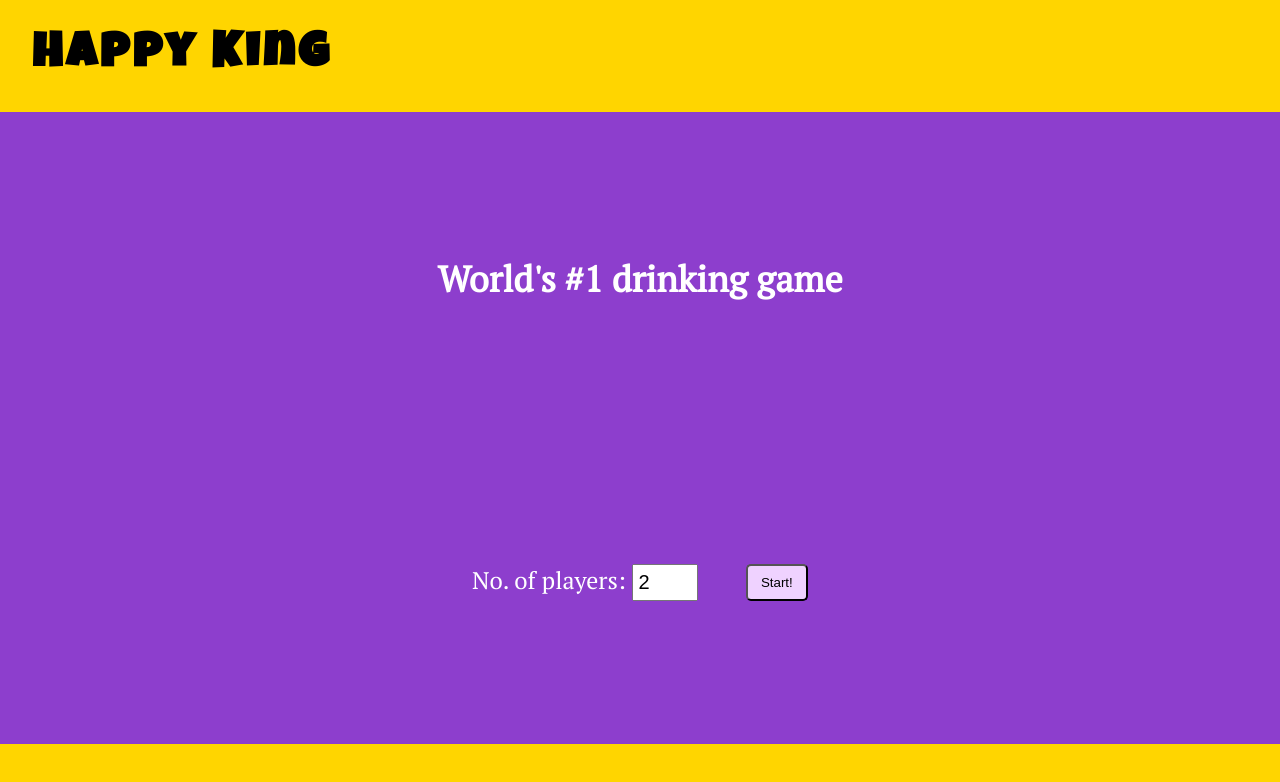
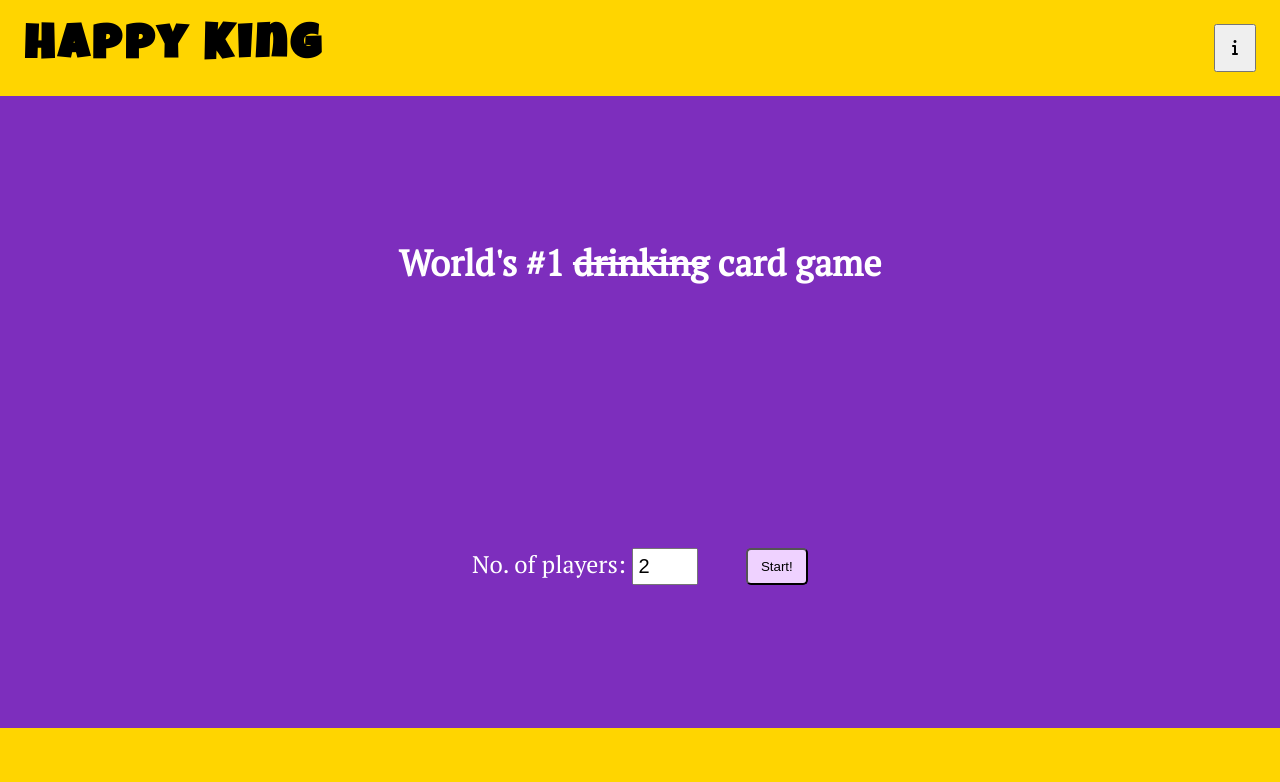
Before and after one commit to Honsie-Pie/Joyful-king, a React (Create React App) app: page / in a window 1280 px wide. Shown: the top 782 px of the page. Built offline with nearby package versions, Linux system fonts and the light colour scheme.

Commit message:
Styled how to play

```diff
--- a/public/index.html
+++ b/public/index.html
@@ -4,12 +4,13 @@
     <meta charset="utf-8" />
     <meta name="viewport" content="width=device-width, initial-scale=1" />
     <meta name="theme-color" content="#000000" />
-    <meta name="description" content="Happy King Drinking Game" />
+    <meta name="description" content="Happy King Card Game" />
+    <script src="https://kit.fontawesome.com/86eec34216.js" crossorigin="anonymous"></script>
     <link rel="preconnect" href="https://fonts.googleapis.com">
     <link rel="preconnect" href="https://fonts.gstatic.com" crossorigin>
     <link href="https://fonts.googleapis.com/css2?family=Luckiest+Guy&family=PT+Serif&display=swap" rel="stylesheet">
     <link rel="manifest" href="%PUBLIC_URL%/manifest.json" />
-    <title>Joyful King</title>
+    <title>Joyful King Card Game</title>
   </head>
   <body>
     <noscript>You need to enable JavaScript to run this app.</noscript>
--- a/src/App.css
+++ b/src/App.css
@@ -1,9 +1,10 @@
 
 :root{
-  --menu-bg: #8d3ecd;
-  --card-bg: #5a189a;
+  --menu-bg: #7d2ebd;
+  --card-bg: #591799;
   --app-bg: #ffd500;
   --btn-color: #EFD2FF;
+  --info-color: rgba(212, 210, 213, 0.7);
 
   /*Fonts*/
   --main-font: Luckiest Guy;
@@ -35,8 +36,16 @@ body{
 }
 
 header{
-  padding: 2em 2em;
+  padding: 1.5em;
   display: flex;
+  justify-content:space-between;
+  align-items:center;
+}
+
+.info-btn{
+  font-style:bold;
+  height: 3em;
+  font-size: 1rem;
 }
 
 h1{
@@ -44,6 +53,38 @@ h1{
   font-size: 3rem;
   font-family: var(--main-font), sans-serif;
   letter-spacing: 4px;
+}
+
+.info-box{
+  position: absolute;
+  top: 0;
+  z-index: 2;
+  height: 100vh;
+  width: 100%;
+  background-color: var(--info-color);
+  display: flex;
+  flex-direction: column;
+  align-items: center;
+  justify-content: center;
+}
+
+.info-box h2{
+  font-size: 2.5rem;
+}
+
+.info-box p{
+  width: 40%;
+  font-size: 1.5rem;
+}
+
+.info-box h2, .info-box p{
+  font-family:'Gill Sans', 'Gill Sans MT', Calibri, 'Trebuchet MS', sans-serif;
+  margin: 0.5em auto;
+  text-align:left;
+}
+
+.blurred{
+  filter: blur(4px);
 }
 
 button{
--- a/src/App.js
+++ b/src/App.js
@@ -3,6 +3,7 @@ import MainMenu from './mainemenu';
 import PlayerDash from './playerdash';
 import Results from './results';
 import Finale from './finale';
+import HowTo from './howto';
 import './App.css';
 
 function App() {
@@ -326,6 +327,7 @@ function App() {
   const [activePlayers, setActivePlayers] = useState([]);
   const [losingPlayers, setLosingPlayers] = useState([]);
   const [phase, setPhase] = useState("main-menu");
+  const [showInfo, setShowInfo] = useState(false);
 
 
   useEffect(()=>{
@@ -444,6 +446,7 @@ function App() {
     <div className="App">
       <header>
         <h1>Happy King</h1>
+        <button className="info-btn" onClick={() => setShowInfo(true)}><i className="fa-solid fa-info"></i></button>
       </header>
       {phase === "main-menu"
       ? <MainMenu numPlayers={numPlayers} handleNumPlayersChange={handleNumPlayersChange} handleStart={handleStart} />
@@ -453,6 +456,7 @@ function App() {
       ? <Results handleNewRound={handleNewRound} losingPlayers={losingPlayers} activePlayers={activePlayers}/>
       : <Finale handleEnd={handleEnd} activePlayers={activePlayers}/>
       }
+      {showInfo ? <HowTo setShowInfo={setShowInfo}/> : <div></div>}
     </div>
   );
 }
--- /dev/null
+++ b/src/howto.js
@@ -0,0 +1,16 @@
+import React from 'react'
+
+export default function HowTo({ setShowInfo }) {
+  return (
+    <div className="info-box">
+        <h2>How to Play:</h2>
+        <p>Each turn, all players will be dealt 1 (one) card, then they'll have 2 (two) choices:</p>
+           <p><strong>Draw</strong> another card: If you think you can do better, you have the chance of drawing another card once per turn, or...</p>
+           <p><strong>Show</strong> you put your faith in your card and hope for the best.</p>
+           <p>At the end of the turn, the holder of the card that has the lowest card value gets to have a drink. Unless any of the players gets a</p>
+           <p><strong>King</strong>, in which case all players must drink.</p>
+           <p>Have fun!</p>
+        <button onClick={() => setShowInfo(false)}>Ok</button>
+    </div>
+  )
+}
--- a/src/mainemenu.js
+++ b/src/mainemenu.js
@@ -1,7 +1,7 @@
 export default function MainMenu({ numPlayers, handleNumPlayersChange, handleStart }){
     return (
     <div className="menu">
-        <h2>World's #1 drinking game</h2>
+        <h2>World's #1 <strike>drinking</strike> card game</h2>
         <div className="main-controls">
             <label htmlFor="player-no">No. of players: <input id="player-no" type="number" value={numPlayers} onChange={handleNumPlayersChange} min="2" max="4"/></label>
             <button id="start" onClick={handleStart}>Start!</button>
```
